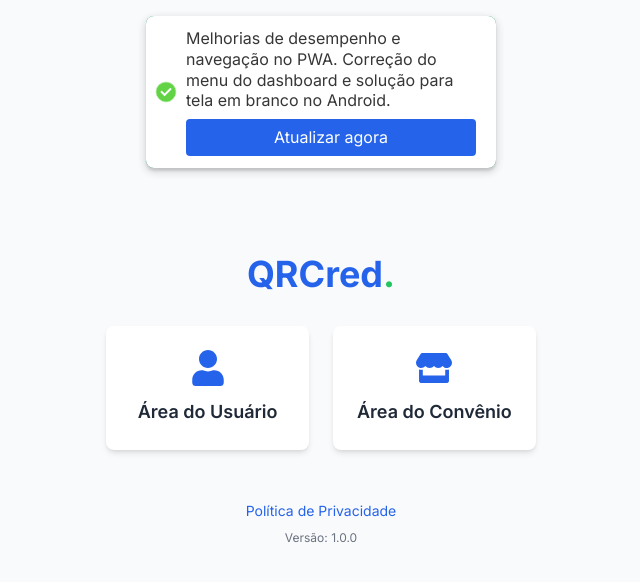
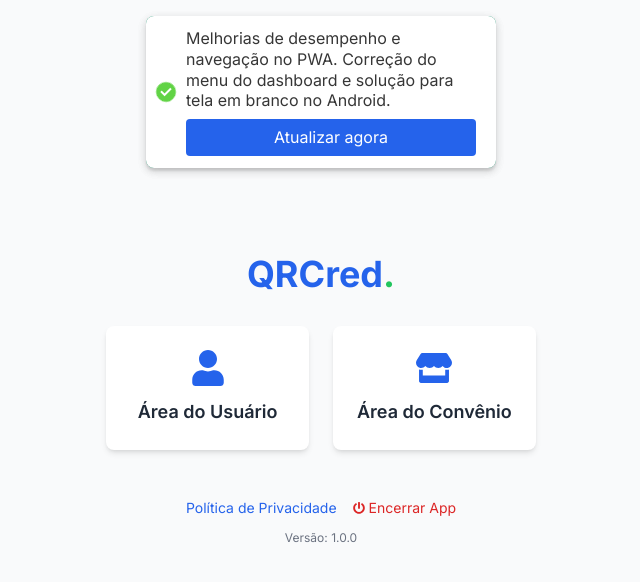
Before and after one commit to devdevmaster97/saspy, a Next.js app: page /menu in a window 1280 px wide. Shown: the top 582 px of the page, without its empty margins (319-959 px from the left). Built offline with nearby package versions, Linux system fonts and the light colour scheme.

Commit message:
botao encerrar

```diff
--- a/app/menu/page.tsx
+++ b/app/menu/page.tsx
@@ -2,10 +2,33 @@
 
 import { useRouter } from 'next/navigation';
 import { useEffect, useState } from 'react';
-import { FaUser, FaStore } from 'react-icons/fa';
+import { FaUser, FaStore, FaPowerOff } from 'react-icons/fa';
 import MenuCard from '../components/MenuCard';
 import Logo from '../components/Logo';
 import UpdateChecker from '../components/UpdateChecker';
+
+// Interfaces para tipos de Window em ambientes específicos
+interface ReactNativeWindow extends Window {
+  ReactNativeWebView?: {
+    postMessage: (message: string) => void;
+  };
+}
+
+interface AndroidWindow extends Window {
+  Android?: {
+    exitApp: () => void;
+  };
+}
+
+interface WebkitWindow extends Window {
+  webkit?: {
+    messageHandlers?: {
+      exitApp?: {
+        postMessage: (message: string) => void;
+      };
+    };
+  };
+}
 
 export default function MenuPage() {
   const router = useRouter();
@@ -26,6 +49,46 @@
 
   const handlePoliticaPrivacidadeClick = () => {
     router.push('/politica-privacidade');
+  };
+
+  const handleEncerrarApp = () => {
+    // Detectar o tipo de dispositivo
+    const isMobile = /Android|iPhone|iPad|iPod/i.test(navigator.userAgent);
+
+    if (isMobile) {
+      // Em apps mobile nativos embutidos em WebView, podemos tentar chamar uma ponte nativa
+      const windowWithRN = window as ReactNativeWindow;
+      const windowWithAndroid = window as AndroidWindow;
+      const windowWithWebkit = window as WebkitWindow;
+
+      if (windowWithRN.ReactNativeWebView) {
+        // Para React Native WebView
+        windowWithRN.ReactNativeWebView.postMessage(JSON.stringify({ type: 'EXIT_APP' }));
+        return;
+      } else if (windowWithAndroid.Android) {
+        // Para Android WebView com interface JavaScript
+        windowWithAndroid.Android.exitApp();
+        return;
+      } else if (windowWithWebkit.webkit?.messageHandlers?.exitApp) {
+        // Para iOS WKWebView
+        windowWithWebkit.webkit.messageHandlers.exitApp.postMessage('');
+        return;
+      }
+
+      // Se não conseguir fechar nativamente, mostra mensagem explicativa
+      const confirmExit = confirm('Para sair completamente do aplicativo, feche-o usando os controles do seu dispositivo:\n\n• Android: botão Recentes e deslize o app para cima\n• iOS: deslize para cima a partir da parte inferior da tela');
+
+      if (confirmExit) {
+        // Redireciona para tela inicial como fallback
+        router.push('/');
+      }
+    } else if (typeof window !== 'undefined' && window.close) {
+      // Em navegadores desktop, tenta fechar a janela
+      window.close();
+    } else {
+      // Fallback para web - redireciona para uma página de logout ou exibe mensagem
+      alert('Aplicativo encerrado com sucesso!');
+    }
   };
 
   return (
@@ -50,12 +113,20 @@
         </div>
 
         <div className="mt-12 text-center">
+          <div className="flex flex-wrap justify-center gap-4 mb-3">
             <button
               onClick={handlePoliticaPrivacidadeClick}
               className="text-blue-600 hover:underline text-sm"
             >
               Política de Privacidade
             </button>
+            <button
+              onClick={handleEncerrarApp}
+              className="text-red-600 hover:underline text-sm flex items-center gap-1"
+            >
+              <FaPowerOff size={12} /> Encerrar App
+            </button>
+          </div>
           <p className="text-gray-500 text-xs mt-2">
             Versão: {appVersion}
           </p>
```
Lines whose indentation alone changed are shown as unchanged.
